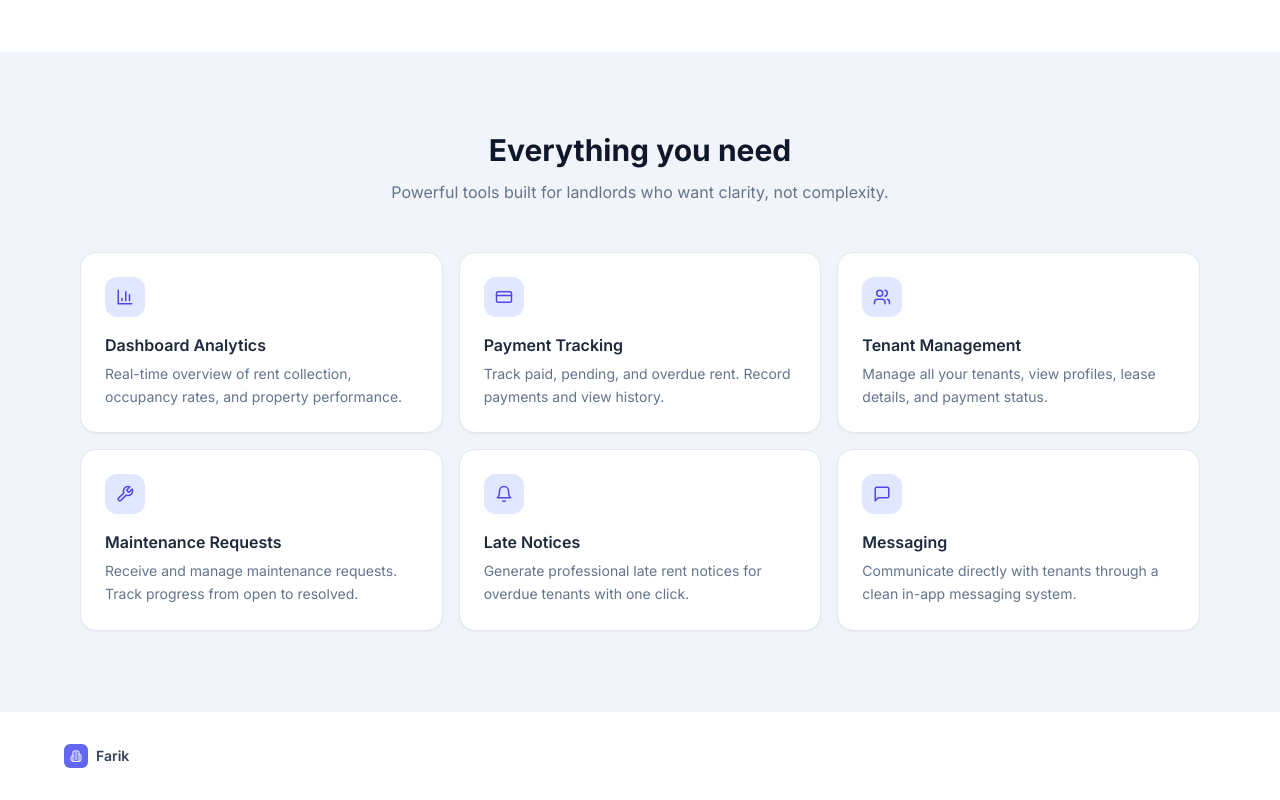
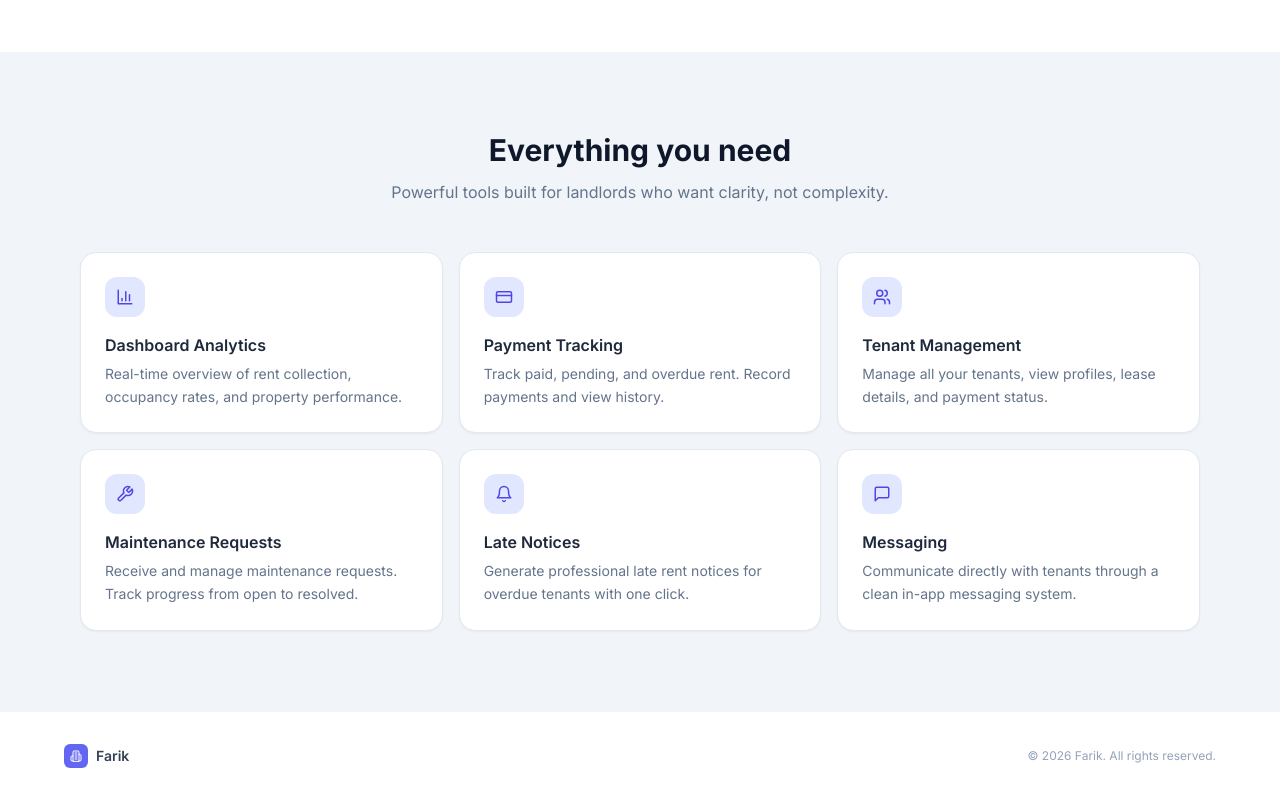
Before and after one commit to Junior1060/farik, a React (Vite) app in the folder frontend/: page / in a window 1280 px wide. Shown: the part 541-1341 px from the top of the page. Built offline with nearby package versions, Linux system fonts and the light colour scheme; no server answers.

Commit message:
Make footer copyright year dynamic

```diff
--- a/frontend/src/pages/LandingPage.jsx
+++ b/frontend/src/pages/LandingPage.jsx
@@ -87,6 +87,7 @@ const LandingPage = () => (
           </div>
           <span className="font-semibold text-slate-700 text-sm">Farik</span>
         </div>
+        <p className="text-xs text-slate-400">© {new Date().getFullYear()} Farik. All rights reserved.</p>
       </div>
     </footer>
   </div>
```
